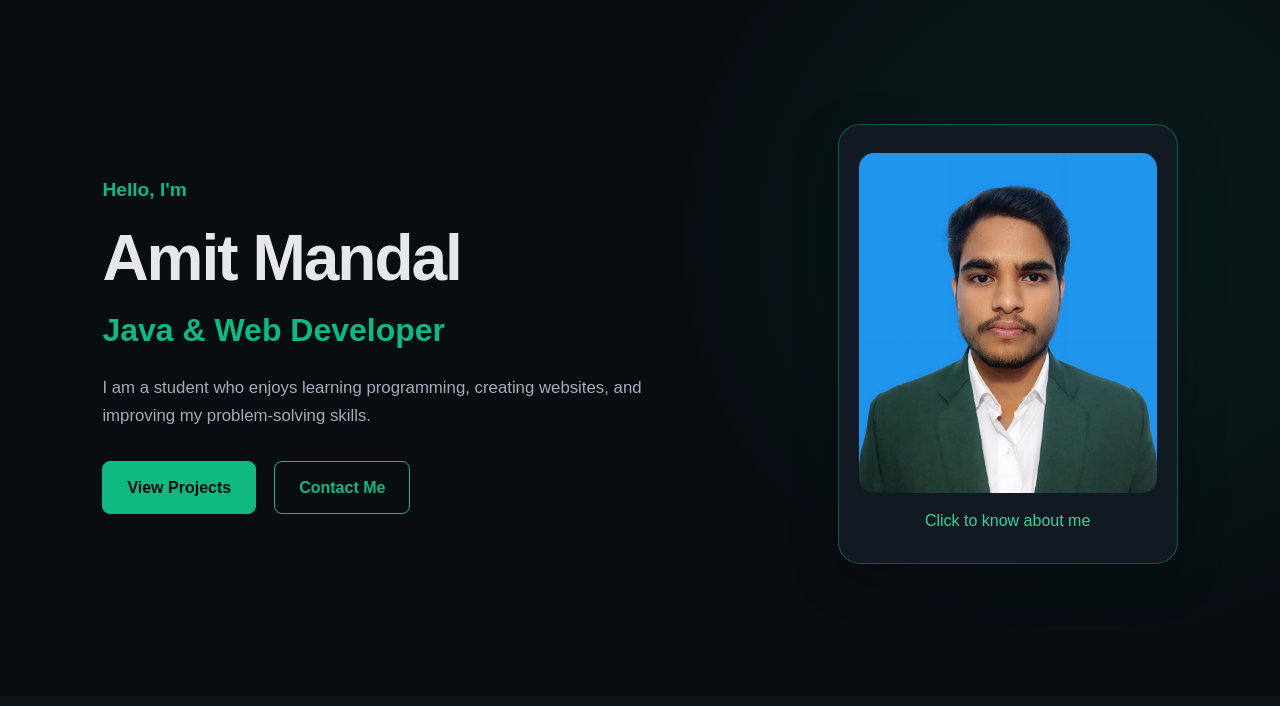
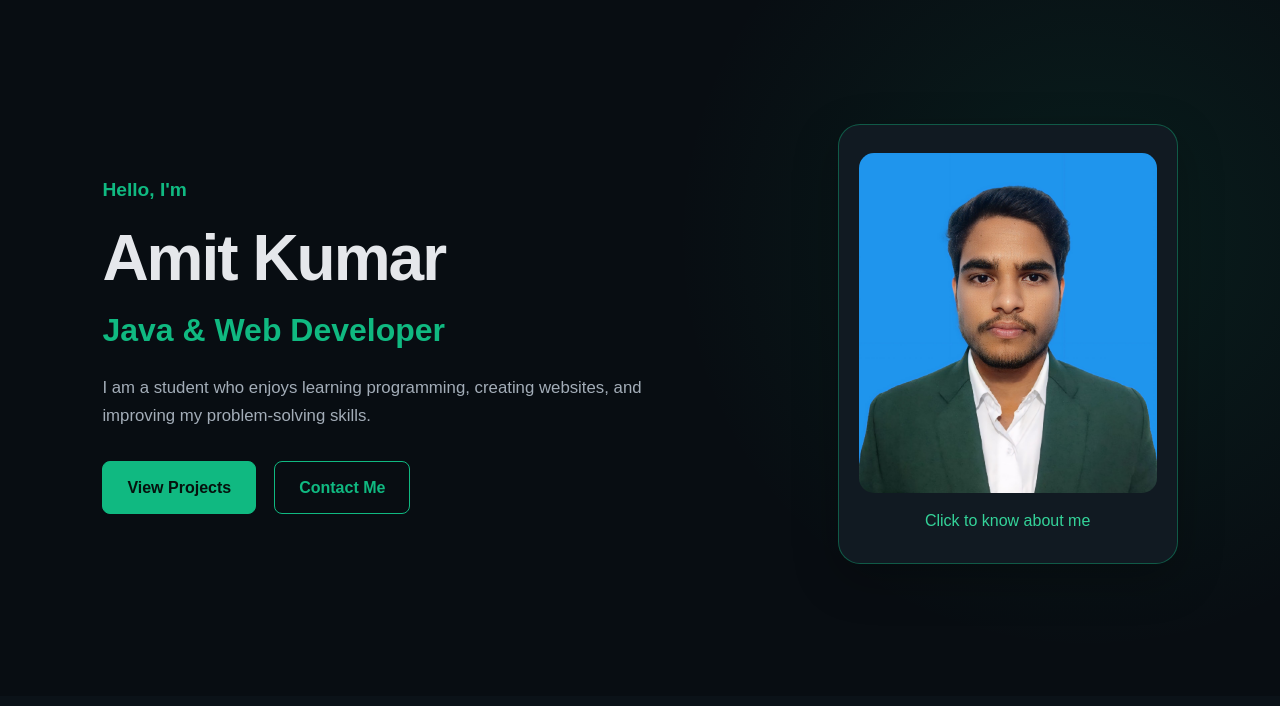
Before and after one commit to amitmandal7463/Amit-Portfolio, a plain HTML site: page index.html in a window 1280 px wide. Shown: the part 94-800 px from the top of the page. Drawn offline with Linux system fonts and the light colour scheme.

Commit message:
Update index.html

```diff
--- a/index.html
+++ b/index.html
@@ -41,7 +41,7 @@
             <div class="hero-content">
                 <p>Hello, I'm</p>
 
-                <h1>Amit Mandal</h1>
+                <h1>Amit Kumar</h1>
 
                 <h2>Java &amp; Web Developer</h2>
 
@@ -71,7 +71,7 @@
 
                         <div class="hero-info">
                             <h2>About Me</h2>
-                            <h3>Amit Mandal</h3>
+                            <h3>Amit Kumar</h3>
 
                             <p>I am a student and aspiring developer.</p>
 
```
